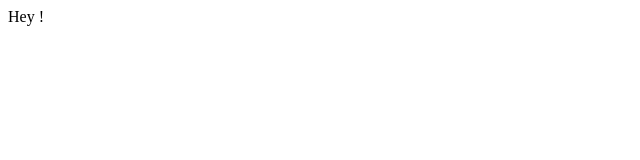
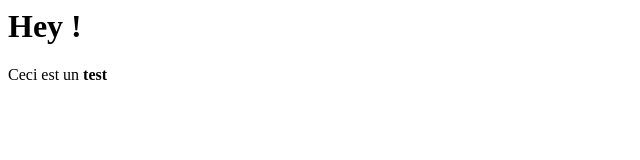
Before and after one commit to 0xS3GFAULT/0xS3GFAULT.github.io, a plain HTML site: page index.html in a window 1280 px wide. Shown: the whole page, without its empty margins (0-640 px from the left). Drawn offline with Linux system fonts and the light colour scheme.

Commit message:
Update index.html

```diff
--- a/index.html
+++ b/index.html
@@ -1 +1,2 @@
-Hey !
+<h1>Hey !</h1>
+<p>Ceci est un <b>test</b></p>
```
